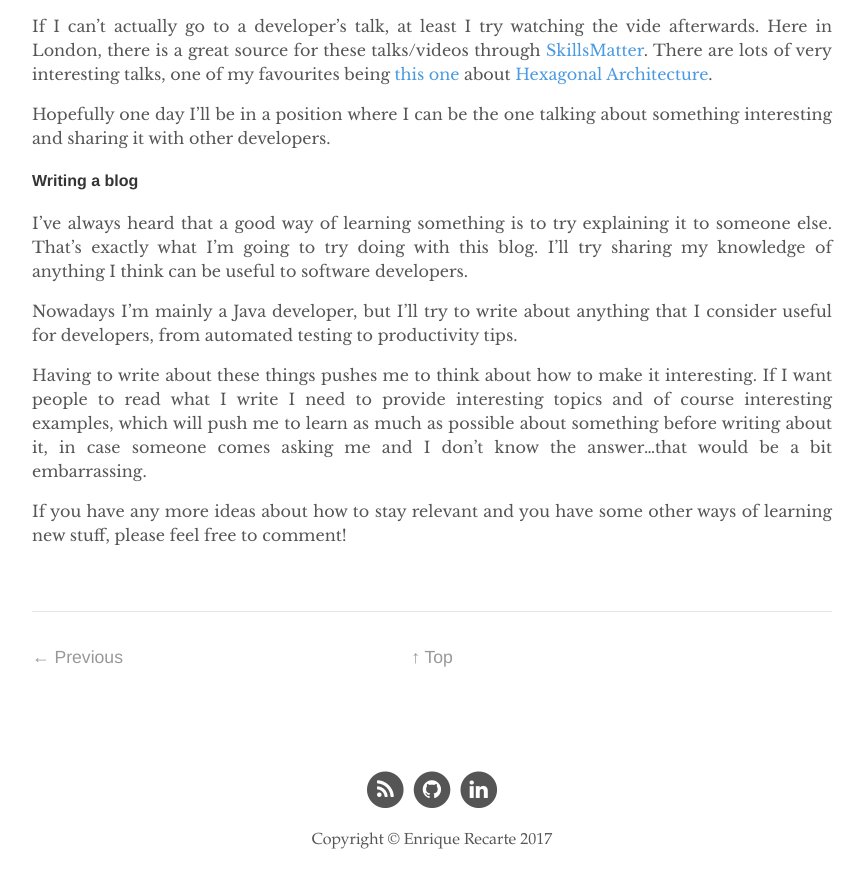
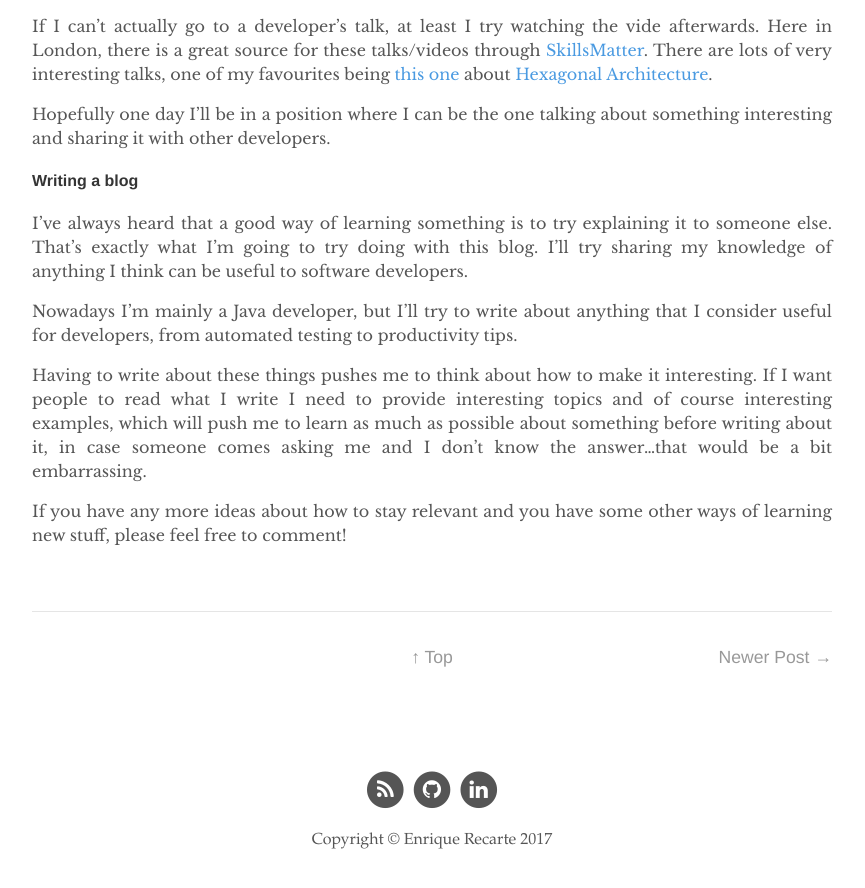
Before and after one commit to erecarte/erecarte.github.io, a Jekyll site: the page built from _posts/2015-02-06-my-first-post.md, in a window 1280 px wide and 900 px high, scrolled down 1578 px. Shown: the top 888 px of the window, without its empty margins (208-1073 px from the left). Built offline with Jekyll 4.4.1, drawn with Linux system fonts in a browser that asks for light colours; nearby versions of some CDN libraries; comment, search, counter and statistics services are not loaded.

Commit message:
Enhanced pagination

```diff
--- a/_layouts/post.html
+++ b/_layouts/post.html
@@ -21,11 +21,11 @@ layout: default
 </div>
 
 <div class="pagination">
+    {% if page.previous.url %}
+    <a href="{{ page.previous.url | prepend: site.url }}" class="left arrow pagination-text">&#8592; Older Post </a>
+    {% endif %}
     {% if page.next.url %}
-    <a href="{{ page.next.url | prepend: site.url }}" class="left arrow pagination-text">&#8592; Previous </a>
-    {% endif %}
-    {% if page.previous.url %}
-    <a href="{{ page.previous.url | prepend: site.url }}" class="right arrow pagination-text">Next &#8594;</a>
+    <a href="{{ page.next.url | prepend: site.url }}" class="right arrow pagination-text">Newer Post &#8594;</a>
     {% endif %}
 
     <a href="#" class="pagination-text">&#8593; Top</a>
--- a/index.html
+++ b/index.html
@@ -22,10 +22,10 @@ title: Home
 
 <div class="pagination">
   {% if paginator.previous_page %}
-    <a href="{{ paginator.previous_page_path | prepend: site.url }}" class="left arrow pagination-text">&#8592; Previous</a>
+    <a href="{{ paginator.previous_page_path | prepend: site.url }}" class="left arrow pagination-text">&#8592; Newer</a>
   {% endif %}
   {% if paginator.next_page %}
-    <a href="{{ paginator.next_page_path | prepend: site.url }}" class="right arrow pagination-text">Next &#8594;</a>
+    <a href="{{ paginator.next_page_path | prepend: site.url }}" class="right arrow pagination-text">Older &#8594;</a>
   {% endif %}
 
   <span class="pagination-text page-number">Page {{ paginator.page }}</span>
```
